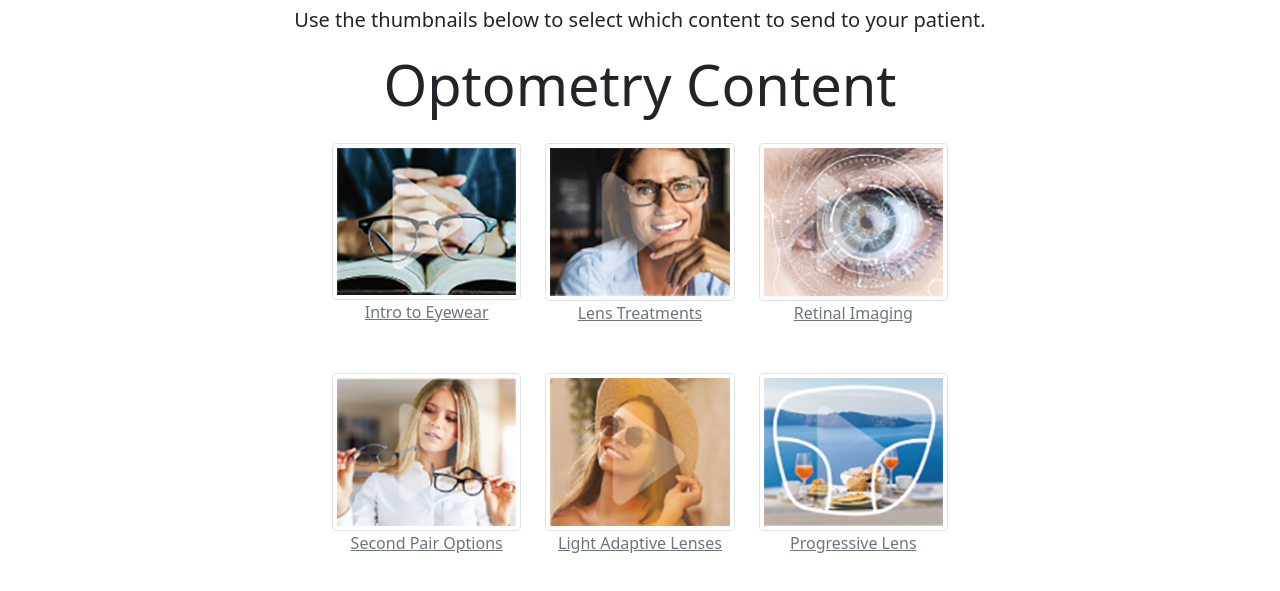
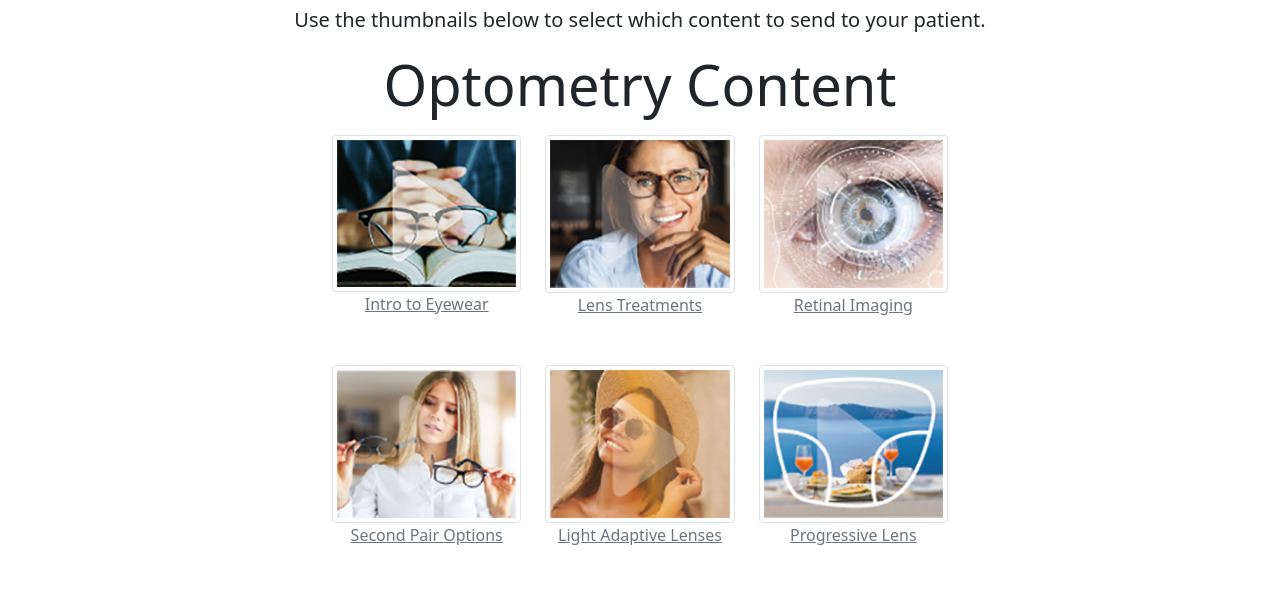
Before and after one commit to RobertGumeny/portaldemo, a plain HTML site: page index.html in a window 1280 px wide. Shown: the part 271-862 px from the top of the page. Drawn offline with nearby package versions, Linux system fonts and the light colour scheme.

Commit message:
fixed margin

```diff
--- a/index.html
+++ b/index.html
@@ -28,7 +28,6 @@
             </a>
           </div>
         </nav>
-        <div class="row">
         <div class="col-12 d-flex justify-content-center">
           <h1 class="display-2">Ocular Innovations Push Portal</h1>
         </div>
@@ -38,12 +37,11 @@
             patient.
           </p>
         </div>
-        </div>
       </header>
       <!-- !SECTION -->
       <!-- SECTION Optometry Product Suite -->
       <section>
-        <div class="row text-center">
+        <div class="text-center">
           <h2 class="display-4">Optometry Content</h2>
         </div>
         <div class="row mx-auto my-3 w-50">
```
Lines whose indentation alone changed are shown as unchanged.
